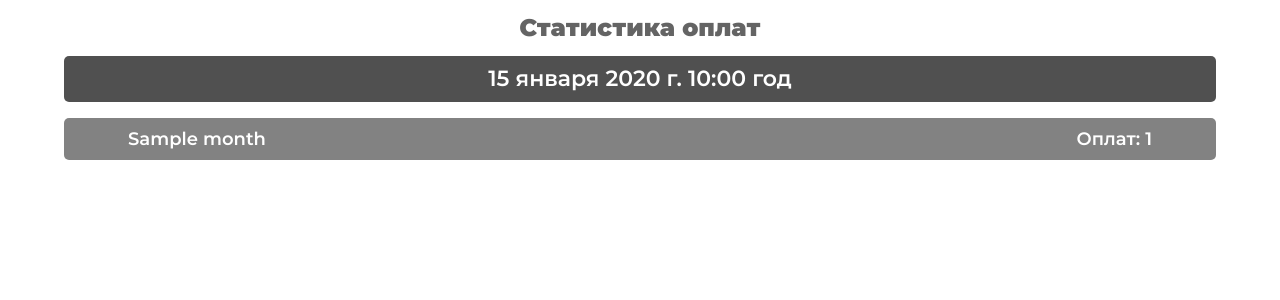
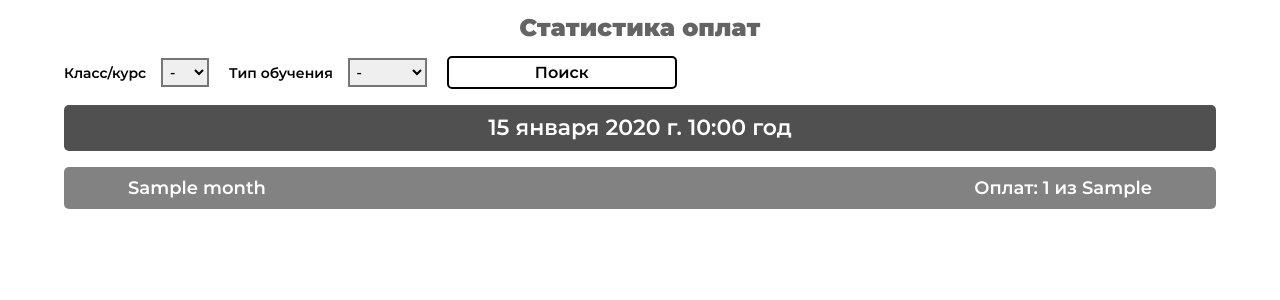
Before and after one commit to neonfoxik/tutorBot, a Django app: template bot/templates/templates_info.html in a window 1280 px wide. Shown: the top 300 px of the page. Run offline with Django 4.2, Linux system fonts and the light colour scheme; the template is opened without the code that fills it: most values are stand-ins (such as "Sample title", 1, 10 or a date in 2020); parts of the project's set-up code (start-up, migrations or seed data) failed here and were passed over.

Commit message:
Added filters and unpaid users

```diff
--- a/bot/static/css/base.css
+++ b/bot/static/css/base.css
@@ -21,6 +21,34 @@ table{border-collapse:collapse;border-spacing:0}
 @font-face {
     font-family: 'Montserrat-Black';
     src: url('../fonts/Montserrat-Black.ttf') format('truetype');
+}
+
+
+
+.payment-filter__form {
+    display: flex;
+    justify-content: space-between;
+    flex-wrap: wrap;
+    align-items: center;
+    row-gap: 15px;
+}
+
+.default-selector {
+    margin: 0 0 0 10px;
+    font-size: 16px;
+    padding: 3px;
+    border-width: 2px;
+}
+
+.default-button {
+    width: 40%;
+    padding: 5px;
+    font-size: 16px;
+    border-radius: 5px;
+    background-color: transparent;
+    border-width: 2px;
+    border-style: solid;
+    font-family: 'Montserrat-SemiBold';
 }
 
 
@@ -137,6 +165,21 @@ table{border-collapse:collapse;border-spacing:0}
     font-size: 16px;
 }
 
+.payment_accept {
+    border: 3px rgb(118, 175, 87) solid;
+}
+
+.payment_accept .payment__title {
+    color: rgb(118, 175, 87);
+}
+
+.payment_decline {
+    border: 3px rgb(175, 87, 87) solid;
+}
+
+.payment_decline .payment__title {
+    color: rgb(175, 87, 87);
+}
 
 @media (min-width: 990px) {
     .month__payers {
@@ -151,4 +194,13 @@ table{border-collapse:collapse;border-spacing:0}
         padding: 2vh 2vw;
     }
 
+    .payment-filter__form {
+        justify-content: left;
+        gap: 20px;
+    }
+
+    .default-button {
+        width: 20%;
+    }
+
 }
--- a/bot/templates/templates_info.html
+++ b/bot/templates/templates_info.html
@@ -11,36 +11,88 @@
     <body>
         <section class="payment-statistics">
             <h1 class="payment-title">Статистика оплат</h1>
+            <div class="payment-filter">
+                <form method="post" action="/bot/payment-info/" name="payments-filter" class="payment-filter__form">
+                    {% csrf_token %}
+                    <div class="">
+                        <span class="payment__subtitle">Класс/курс</span>
+                        <select name="course" class="default-selector" id="course">
+                            <option value="*" selected>-</option>
+                            <option value="1">1</option>
+                            <option value="2">2</option>
+                            <option value="3">3</option>
+                            <option value="4">4</option>
+                            <option value="5">5</option>
+                            <option value="6">6</option>
+                            <option value="7">7</option>
+                            <option value="8">8</option>
+                            <option value="9">9</option>
+                            <option value="10">10</option>
+                            <option value="11">11</option>
+                            <option value="12">12</option>
+                        </select>
+                    </div>
+
+                    <div class="">
+                        <span class="payment__subtitle">Тип обучения</span>
+                        <select name="edu_type" class="default-selector" id="edu_type">
+                            <option value="*" selected>-</option>
+                            <option value="school">Школа</option>
+                            <option value="university">ВУЗ</option>
+                        </select>
+                    </div>
+                    <!-- <button type="reset" class="default-button">Сбросить</button> -->
+                    <button type="submit" class="default-button">Поиск</button>
+                </form>
+            </div>
+
             {% for year in all_info %}
                 <div class="year {% if now_year == year.date %}year_now{% endif %}">
                     <h2 class="year__title">{{ year.date }} год</h2>
                     <div class="year__months">
                         {% for month in year.months %}
-                            <div class="month {% if now_month == month.id %}month_now{% endif %} {% if month.is_paid %}month_paid{% else %}month_not-paid{% endif %}">
+                        <div class="month {% if now_month == month.id %}month_now{% endif %} {% if month.is_paid %}month_paid{% else %}month_not-paid{% endif %}">
                                 <div class="month__top-part">
                                     <h3 class="month__title">{{ month.title }}</h3>
-                                    <div class="month__payers-count">Оплат: {{ month.payers_count }}</div>
+                                    <div class="month__payers-count">Оплат: {{ month.payers_count }} из {{ month.all_users }}</div>
                                 </div>
                                 {% if month.is_paid %}
                                 <div class="month__payers">
-                                    {% for payer in month.payers %}
-                                        <div class="payment">
-                                            <h4 class="payment__title">Платёж</h4>
+                                    {% for user in month.paid_users %}
+                                        <div class="payment payment_accept">
+                                            <h4 class="payment__title">Оплатил</h4>
                                             <div class="payment__user">
                                                 <div class="payment__info">
                                                     <div class="payment__subtitle">Пользователь:</div>
-                                                    {{ payer.user.full_name }}
+                                                    {{ user.full_name }}
                                                 </div>
                                                 <div class="payment__info">
                                                     <div class="payment__subtitle">Тип обучения:</div>
-                                                    {{ payer.user.education_type }} {{ payer.user.course_or_class }}
+                                                    {{ user.edu_type }} {{ user.course_or_class }}
                                                     <div class="payment__subtitle">курс/класс</div>
                                                 </div>
                                             </div>
                                             <div class="payment__payment">
                                                 <div class="payment__info">
                                                     <div class="payment__subtitle">Сумма:</div>
-                                                    {{ payer.amount_paid }} ₽
+                                                    {{ user.payment.amount_paid }} ₽
+                                                </div>
+                                            </div>
+                                        </div>
+                                    {% endfor %}
+
+                                    {% for user in month.unpaid_users %}
+                                        <div class="payment payment_decline">
+                                            <h4 class="payment__title">Не оплатил</h4>
+                                            <div class="payment__user">
+                                                <div class="payment__info">
+                                                    <div class="payment__subtitle">Пользователь:</div>
+                                                    {{ user.full_name }}
+                                                </div>
+                                                <div class="payment__info">
+                                                    <div class="payment__subtitle">Тип обучения:</div>
+                                                    {{ user.edu_type }} {{ user.course_or_class }}
+                                                    <div class="payment__subtitle">курс/класс</div>
                                                 </div>
                                             </div>
                                         </div>
--- a/bot/urls.py
+++ b/bot/urls.py
@@ -9,7 +9,7 @@ app_name = 'bot'
 
 urlpatterns = [
     path(settings.BOT_TOKEN, views.index, name="index"),
-    path('bot/', views.set_webhook, name="set_webhook"),
+    path('', views.set_webhook, name="set_webhook"),
     path("bot/status/", views.status, name="status"),
     path("payment-info/", views.payment_info, name="payment_info"),
 ]
--- a/dd/urls.py
+++ b/dd/urls.py
@@ -18,5 +18,5 @@ from django.urls import path, include
 
 urlpatterns = [
     path('admin/', admin.site.urls),
-    path('', include('bot.urls', namespace='bot'))
+    path('bot/', include('bot.urls', namespace='bot'))
 ]
```
Also changed, not shown: bot/views.py (+37 -23 lines).
